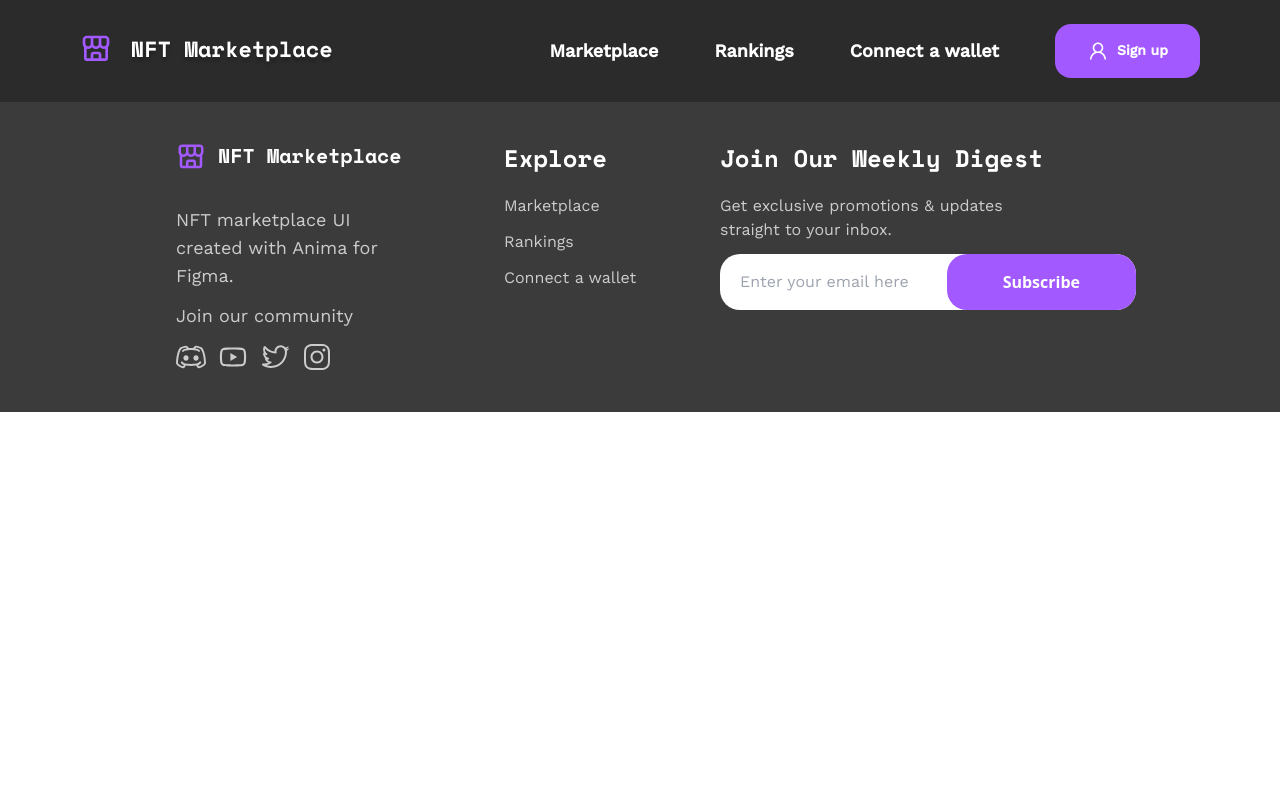
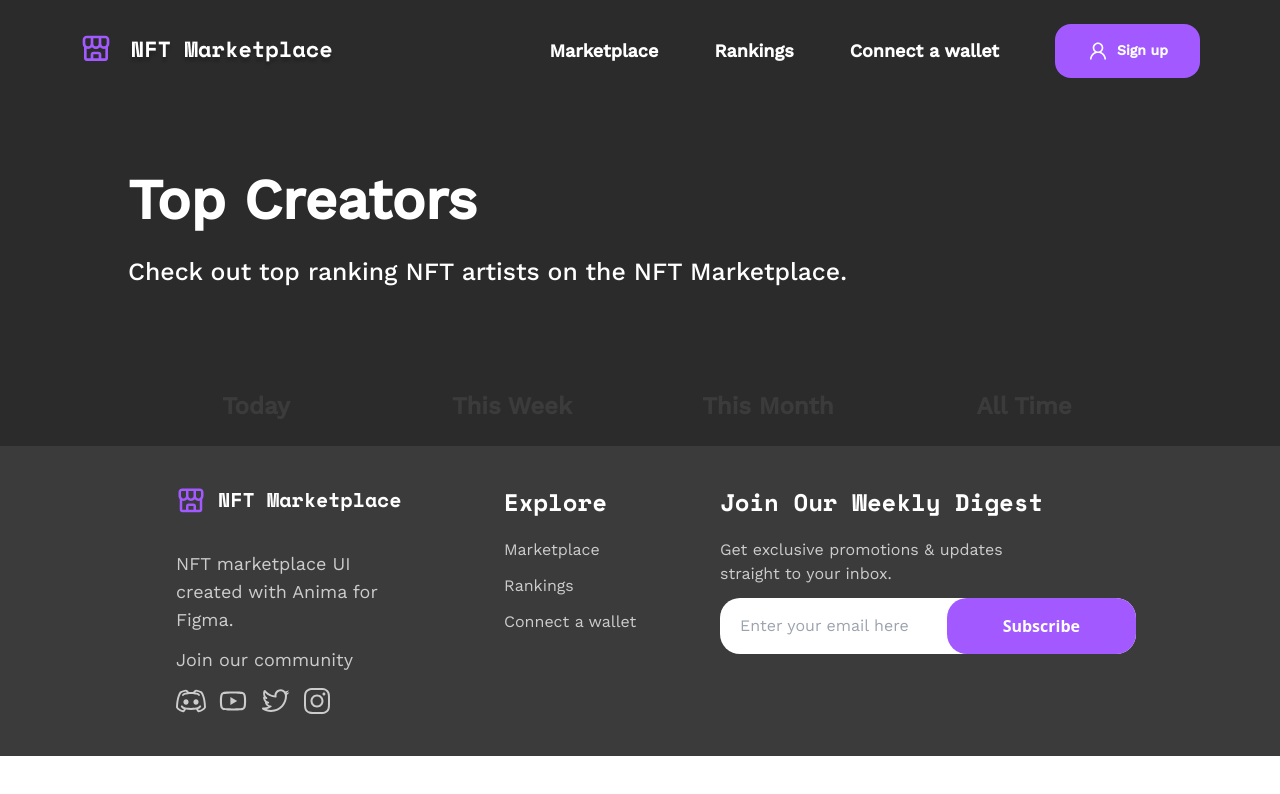
Before and after one commit to Judge-Paul/nft-marketplace, a React (Vite) app: page /rankings in a window 1280 px wide. Shown: the top 794 px of the page. Built offline with nearby package versions, Linux system fonts and the light colour scheme.

Commit message:
feat: create rankings page

```diff
--- a/src/App.jsx
+++ b/src/App.jsx
@@ -6,6 +6,7 @@ import HomePage from "./pages/HomePage";
 import MarketplacePage from "./pages/MarketplacePage";
 import ConnectPage from "./pages/ConnectPage";
 import RegisterPage from "./pages/RegisterPage";
+import RankingsPage from "./pages/RankingsPage";
 
 export default function App() {
   return(
@@ -15,6 +16,7 @@ export default function App() {
           <Routes>
             <Route path="/" element={<HomePage />} />
             <Route path="/marketplace" element={<MarketplacePage />} />
+            <Route path="/rankings" element={<RankingsPage />} />
             <Route path="/connect" element={<ConnectPage />} />
             <Route path="/register" element={<RegisterPage />} />
           </Routes>
--- a/src/pages/MarketplacePage.jsx
+++ b/src/pages/MarketplacePage.jsx
@@ -27,7 +27,7 @@ export default function MarketplacePage() {
                 </div>
             </div>
             <hr />
-            <div className="px-8 sm:px-32 grid grid-cols-2">
+            <div className="px-8 xl:px-32 grid grid-cols-2">
                 <button className="text-center sm:text-2xl font-semibold" onClick={() => setSelected("nfts")}>
                     <h4 className="py-6">
                         NFTs
@@ -47,7 +47,7 @@ export default function MarketplacePage() {
                     {selected === "collections" && <hr />}
                 </button>
             </div>
-            <div className="bg-[#3B3B3B] px-8 lg:px-32 grid grid-cols-1 sm:grid-cols-2 lg:grid-cols-3">
+            <div className="bg-[#3B3B3B] px-8 lg:px-32 grid md:grid-cols-2 xl:grid-cols-3 justify-items-center pb-10">
                 <NFTCard title="Distant Galaxy" artist="MoonDancer" artistAvatar={icon} price={1.63} highestBid={0.33} image={NFT} className={"bg-[#2B2B2B]"} />
                 <NFTCard title="Distant Galaxy" artist="MoonDancer" artistAvatar={icon} price={1.63} highestBid={0.33} image={NFT} className={"bg-[#2B2B2B]"} />
                 <NFTCard title="Distant Galaxy" artist="MoonDancer" artistAvatar={icon} price={1.63} highestBid={0.33} image={NFT} className={"bg-[#2B2B2B]"} />
@@ -61,6 +61,8 @@ export default function MarketplacePage() {
                 <NFTCard title="Distant Galaxy" artist="MoonDancer" artistAvatar={icon} price={1.63} highestBid={0.33} image={NFT} className={"bg-[#2B2B2B]"} />
                 <NFTCard title="Distant Galaxy" artist="MoonDancer" artistAvatar={icon} price={1.63} highestBid={0.33} image={NFT} className={"bg-[#2B2B2B]"} />
             </div>
+            <hr />
+            <hr />
         </div>
     )
 }
--- /dev/null
+++ b/src/pages/RankingsPage.jsx
@@ -0,0 +1,52 @@
+import React, { useState } from "react";
+import { FaSearch } from "react-icons/fa";
+
+export default function RankingsPage() {
+    const [selected, setSelected] = useState("today")
+    return (
+        <div className="font-workSans text-white mt-10 lg:mt-20">
+            <div className="px-8 sm:px-32 mb-10 lg:mb-20">
+                <h4 className="text-3xl lg:text-[3.5rem] font-bold">
+                    Top Creators
+                </h4>
+                <p className="text-lg lg:text-[1.55rem] mt-5 lg:mt-10 font-medium">
+                    Check out top ranking NFT artists on the NFT Marketplace.
+                </p>
+            </div>
+            <div className="px-8 xl:px-32 grid grid-cols-4 text-[#3b3b3b]">
+                {[
+                    {
+                        lg: "Today",
+                        sm: "1d"
+                    },
+                    {
+                        lg: "This Week",
+                        sm: "7d"
+                    },
+                    {
+                        lg: "This Month",
+                        sm: "30d"
+                    },
+                    {
+                        lg: "All Time",
+                        sm: "All Time"
+                    }
+                ].map((rank, index) => {
+                    return (
+                    <button
+                        className={`text-center sm:text-2xl font-semibold ${selected === rank.lg && "text-white"}`}
+                        onClick={() => setSelected(rank.lg)}
+                    >
+                        <h4 className="hidden md:block py-6">
+                            {rank.lg}
+                        </h4>
+                        <h4 className="block md:hidden py-6">
+                            {rank.sm}
+                        </h4>
+                        {selected === rank.lg && <hr />}
+                    </button>)
+                })}
+            </div>
+        </div>
+    )
+}
```
